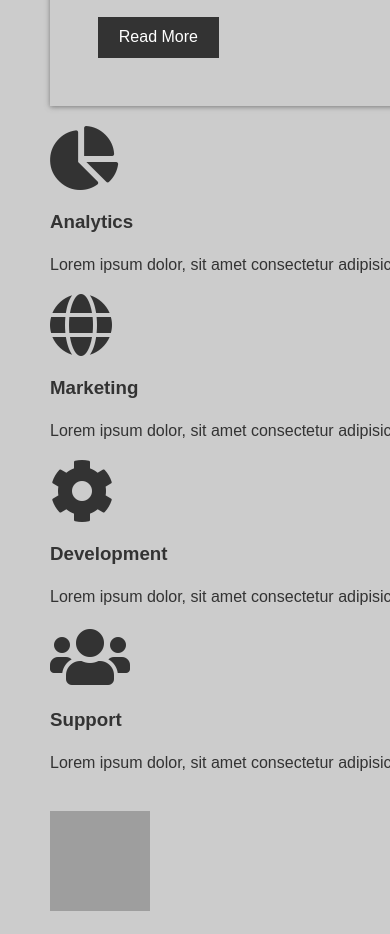
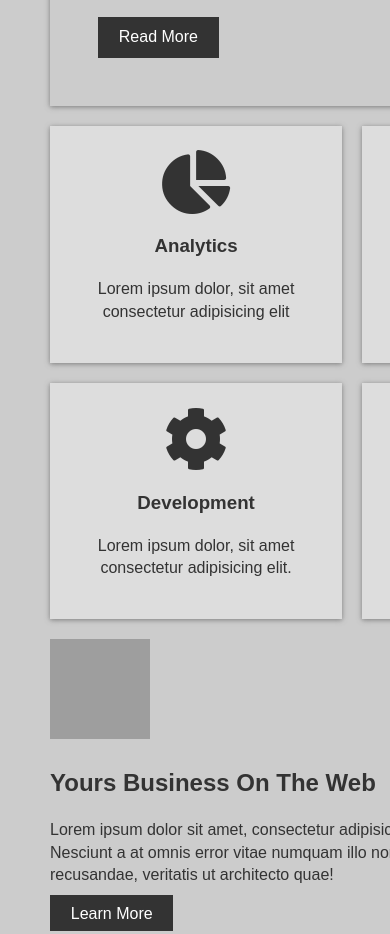
Before and after one commit to sophyme/gird-clone, a plain HTML site: page index.html in a window 390 px wide. Shown: the part 780-1714 px from the top of the page. Drawn offline with Linux system fonts and the light colour scheme; grey boxes are pictures that could not be loaded.

Commit message:
css boxes
make 4 columns but that is responsive.

```diff
--- a/style.css
+++ b/style.css
@@ -109,3 +109,16 @@ img {
 .top-box-b {
   grid-area: top-box-b;
 }
+
+/* Boxes */
+.boxes {
+  display: grid;
+  grid-gap: 20px;
+  grid-template-columns: repeat(auto-fit, minmax(200px, 1fr));
+}
+.box {
+  background: var(--primary);
+  text-align: center;
+  padding: 1.5rem 2rem;
+  box-shadow: var(--shadow);
+}
```
